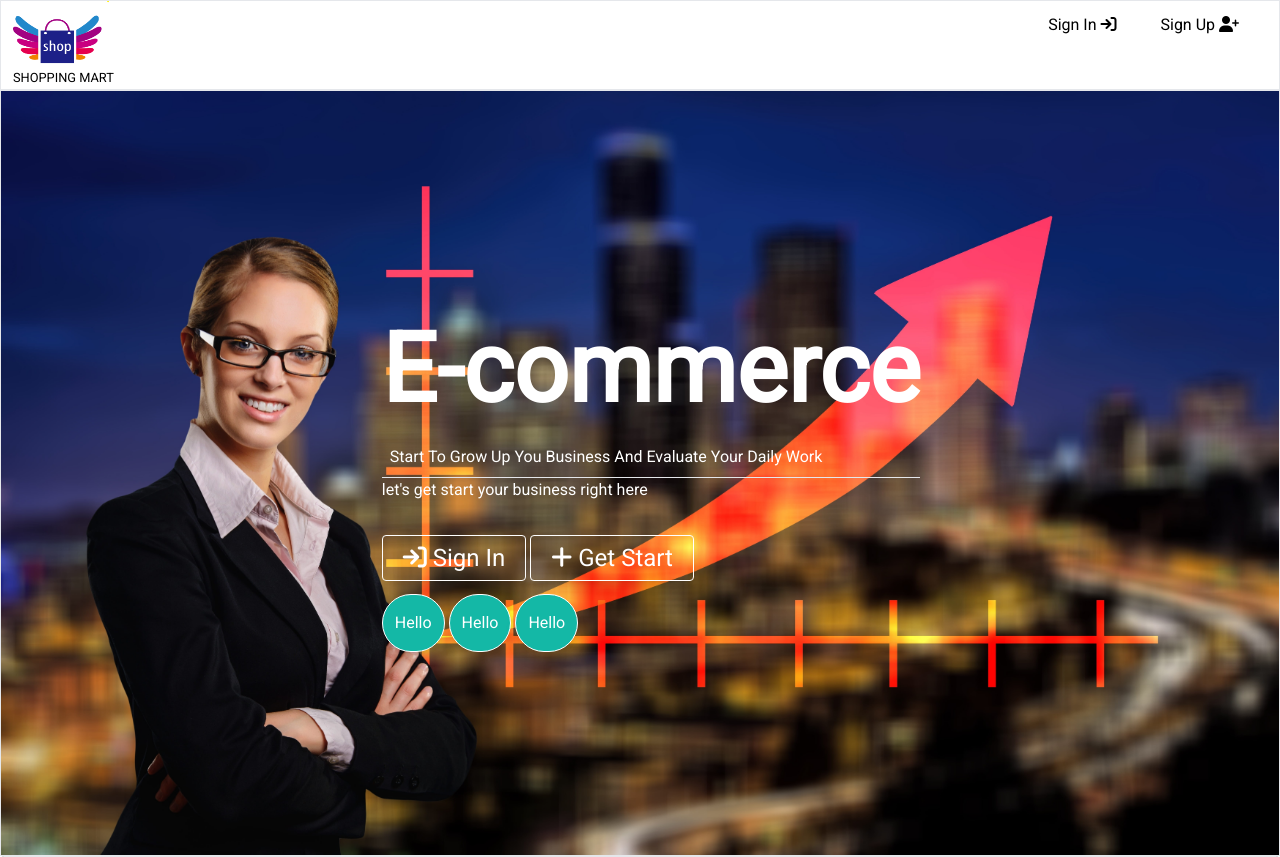
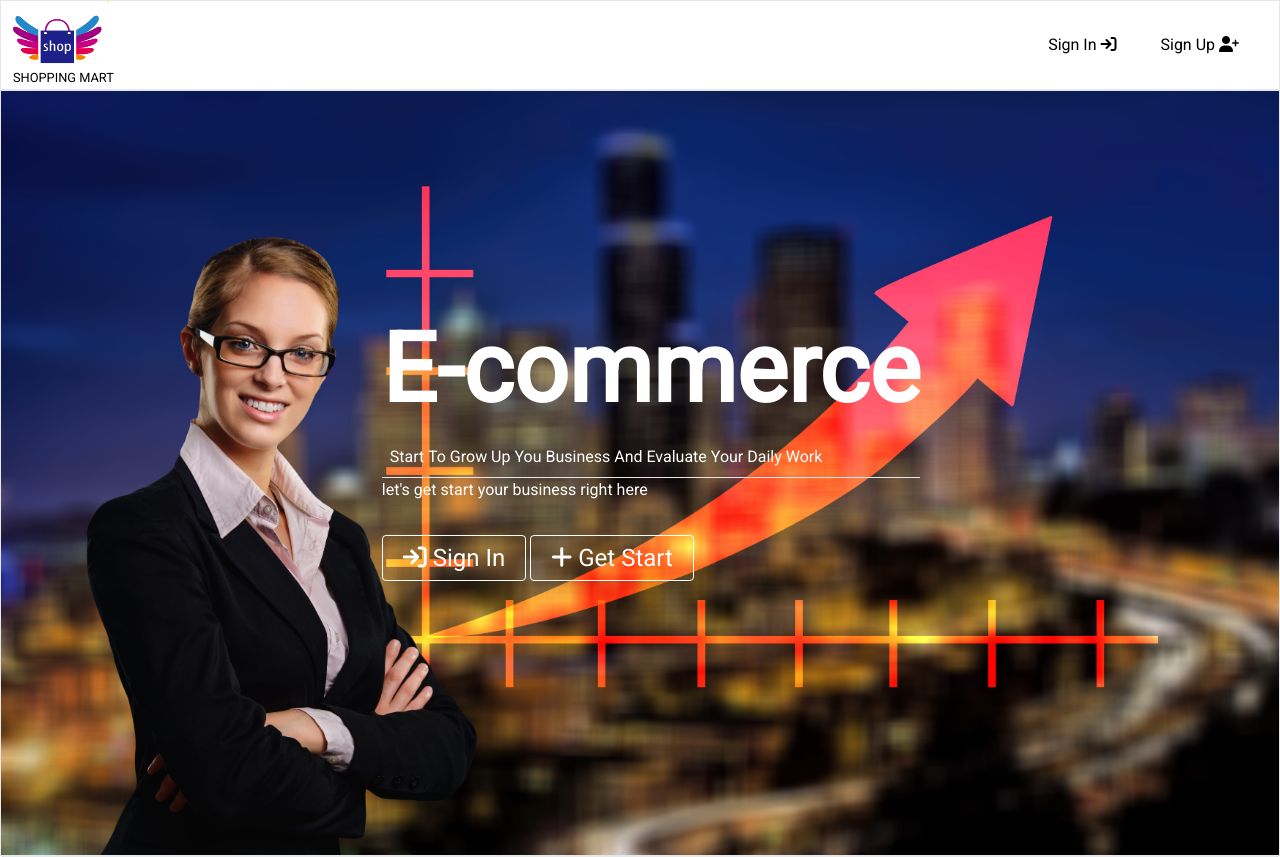
Before and after one commit to Esmat-Farjad/ecommerce, a Django app: page / in a window 1280 px wide. Shown: the top 857 px of the page. Run offline with Django 4.2, Linux system fonts and the light colour scheme; data comes from the database, SQL or seed files in the repository; both versions use the stored data as it was after the commit; some libraries are stand-ins or nearby versions; some web fonts are replaced.

Commit message:
changes on homepage and navbar

```diff
--- a/store/templates/includes/navbar.html
+++ b/store/templates/includes/navbar.html
@@ -23,8 +23,8 @@
                 <a class="mx-5 inline-block hover:font-bold cursor-pointer" href="{% url 'store:signout' %}"><i class="fa-solid fa-user-minus"></i>&nbsp;Logout</a>
 
             {% else %}
-                <a class="inline-block mx-5 hover:font-bold cursor-pointer" href="{% url 'store:signin' %}">Sign In&nbsp;<i class="fa-solid fa-arrow-right-to-bracket"></i></a>
-                <a class="inline-block mx-5 hover:font-bold cursor-pointer" href="{% url 'store:signup' %}">Sign Up&nbsp;<i class="fa-solid fa-user-plus"></i></a>
+                <a class="inline-block mx-5 hover:font-bold cursor-pointer mt-5" href="{% url 'store:signin' %}">Sign In&nbsp;<i class="fa-solid fa-arrow-right-to-bracket"></i></a>
+                <a class="inline-block mx-5 hover:font-bold cursor-pointer mt-5" href="{% url 'store:signup' %}">Sign Up&nbsp;<i class="fa-solid fa-user-plus"></i></a>
             {% endif %}
             <div id="dropdownMenu" class="hidden absolute text-start w-52 h-40 rounded border pt-3 shadow-2xl z-50 top-24 right-16 bg-white transition ease-in-out duration-500">
                 <a class="p-3 mx-1  block hover:font-bold hover:bg-gray-100 cursor-pointer" href="{% url 'store:stock' %}">
@@ -39,9 +39,9 @@
     </div>
 </div>
 
-<div class="my-5 hidden shadow-md" id="toggleMenu">
+<div class="hidden shadow-md" id="toggleMenu">
     {% if user.is_authenticated %}
-    <ul class="">
+    <ul class=" my-5 list-none">
     <li class="my-2 mx-5 hover:font-bold cursor-pointer "><a href="{% url 'store:cart_item' %}">
         <i class="fa-solid fa-bag-shopping"></i>&nbsp;My Cart&nbsp;
         <small id="item_count_mobile" class="rounded mx-3 px-2 py-px bg-teal-500 text-white"></small>
@@ -58,10 +58,12 @@
     </li>
     <li class="py-2 mx-5 hover:font-bold cursor-pointer"><a href="{% url 'store:signout' %}"><i
                 class="fa-solid fa-user-minus"></i>&nbsp;Log out</a></li>
+    </ul>
     {% else %}
-    <li class="py-2 mx-5 hover:font-bold cursor-pointer"><a href="{% url 'store:signin' %}"><i
+    <li class="my-5 list-none">
+    <li class="list-none my-2 mx-5 hover:font-bold cursor-pointer"><a href="{% url 'store:signin' %}"><i
                 class="fa-solid fa-arrow-right-to-bracket"></i>&nbsp;Sign In</a></li>
-    <li class="py-2 mx-5 hover:font-bold cursor-pointer"><a href="{% url 'store:signup' %}"><i
+    <li class="list-none py-2 mx-5 hover:font-bold cursor-pointer"><a href="{% url 'store:signup' %}"><i
                 class="fa-solid fa-user-plus"></i>&nbsp;Sign Up</a></li>
     </ul>
     {% endif %}
--- a/templates/home.html
+++ b/templates/home.html
@@ -52,14 +52,7 @@
                     <a href="{% url 'store:signup' %}"
                         class="transition ease-in-out duration-500 border rounded border-white py-2 px-5 sm:text-lg sm:font-normal lg:text-2xl hover:font-semibold shadow-lg text-white hover:bg-white hover:text-black">
                         <i class="fa-solid fa-plus"></i>&nbsp;Get Start</a>
-                    <br><span class="">
-                        <p class=" my-5 text-white py-4 px-3 rounded-full border border-white inline-block shadow-lg sm:bg-teal-500">Hello
-                        </p>
-                        <p class=" my-5 text-white py-4 px-3 rounded-full border border-white inline-block shadow-lg sm:bg-teal-500">Hello
-                        </p>
-                        <p class=" my-5 text-white py-4 px-3 rounded-full border border-white inline-block shadow-lg sm:bg-teal-500">Hello
-                        </p>
-                    </span>
+                    <br>
                 {% endif %}
 
 
```
Also changed, not shown: db.sqlite3.
